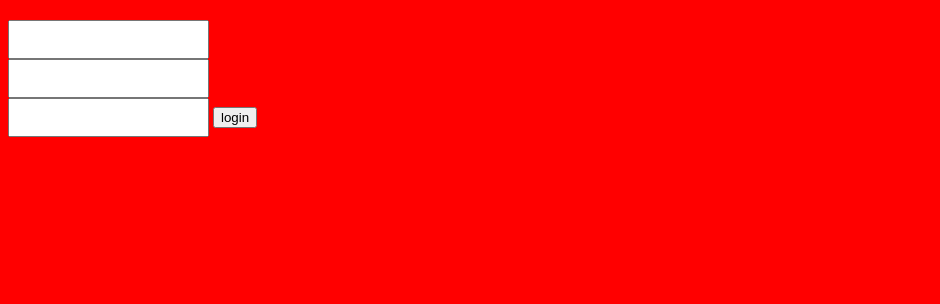
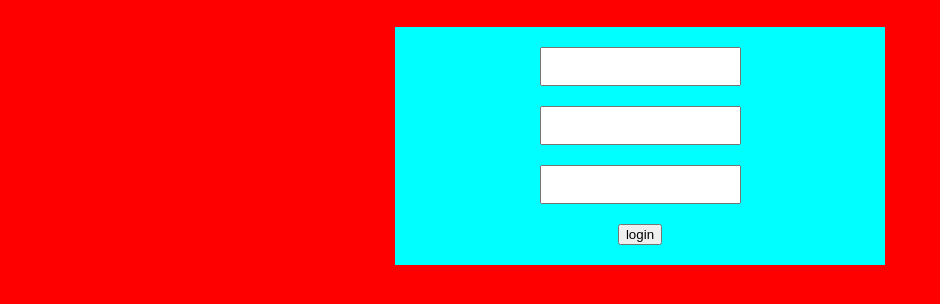
Before and after one commit to Otabek1990/git-lesson, a plain HTML site: page index.html in a window 1280 px wide. Shown: the part 130-434 px from the top of the page, without its empty margins (0-940 px from the left). Drawn offline with Linux system fonts and the light colour scheme.

Commit message:
fix/login-form-css-modified

```diff
--- a/index.css
+++ b/index.css
@@ -1,14 +1,20 @@
-body{
-    background-color: red;
+body {
+  background-color: red;
 }
-h1{
-    font-size: 35px;
-    color:white;
+h1 {
+  font-size: 35px;
+  color: white;
 }
-form{
-    width: 300px;
-
+form {
+  width: 450px;
+  margin: 30px auto;
+  display: flex;
+  flex-direction: column;
+  align-items: center;
+  gap: 20px;
+  background-color: aqua;
+  padding: 20px;
 }
-input{
-    padding: 10px;
+input {
+  padding: 10px;
 }
```
